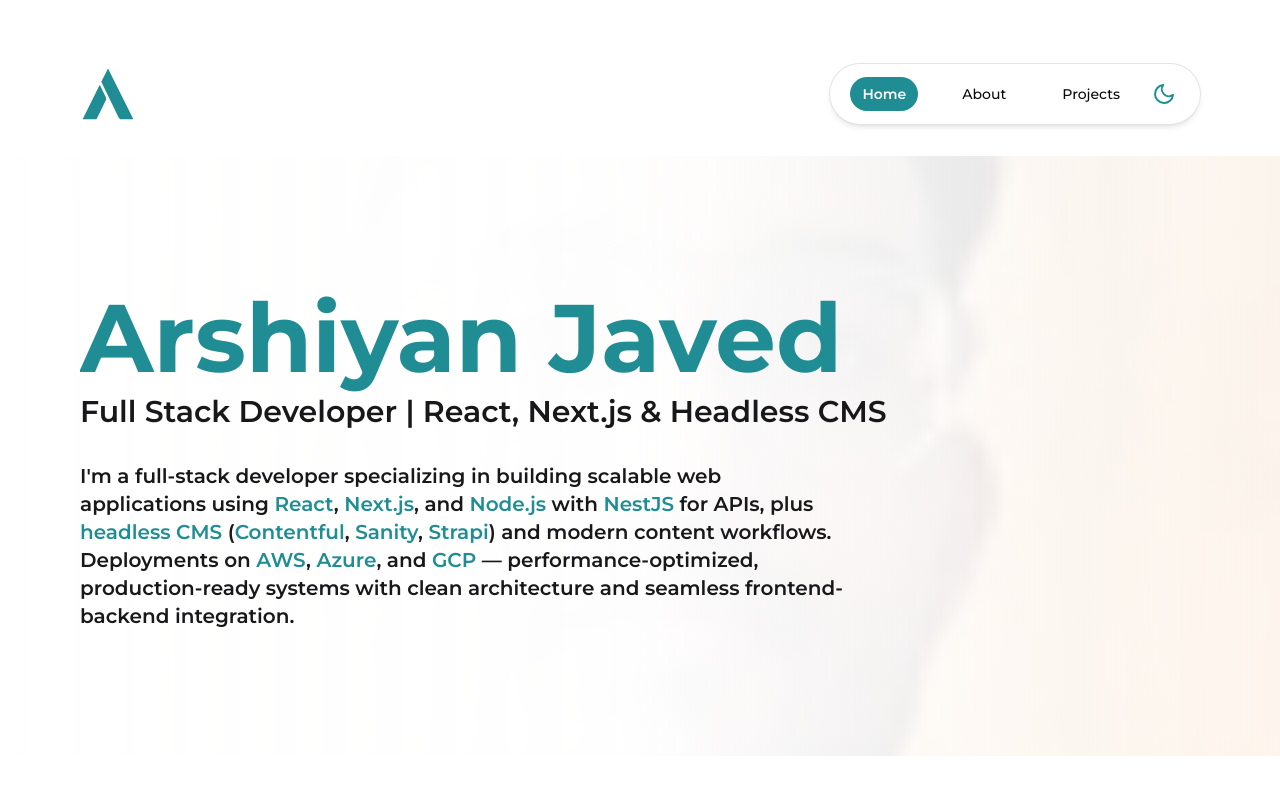
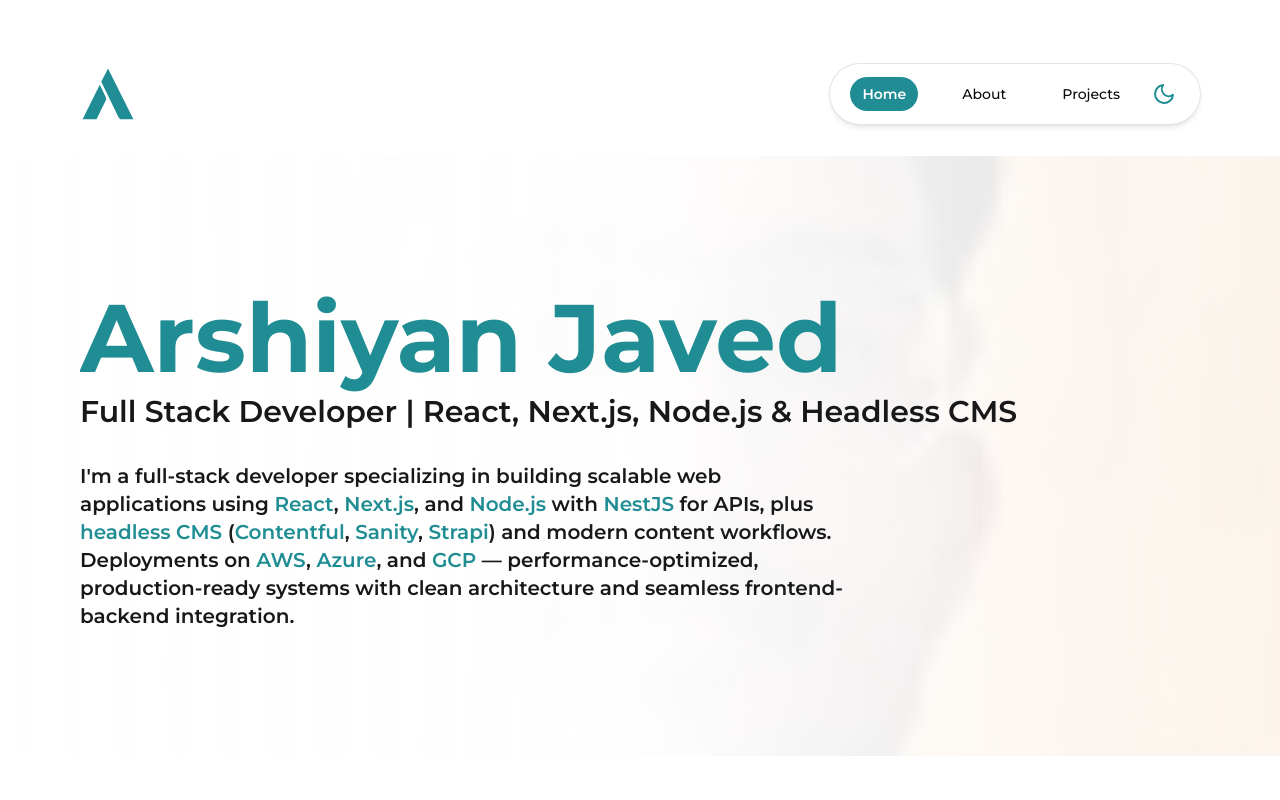
Before and after one commit to Arshjaved/Portfolio, a Next.js app: page / in a window 1280 px wide. Shown: the top 800 px of the page. Built offline with nearby package versions, Linux system fonts and the light colour scheme.

Commit message:
Update skills in landing hero component

```diff
--- a/src/components/landing-hero.tsx
+++ b/src/components/landing-hero.tsx
@@ -51,7 +51,7 @@ export default function LandingHero() {
                 Arshiyan Javed
               </h1>
               <span className="text-xl font-semibold text-zinc-900 dark:text-zinc-100 md:text-3xl">
-                Full Stack Developer | React, Next.js & Headless CMS
+                Full Stack Developer | React, Next.js, Node.js & Headless CMS
               </span>
             </FadeUp>
             <FadeUp key="description" duration={0.6} delay={0.2}>
```
